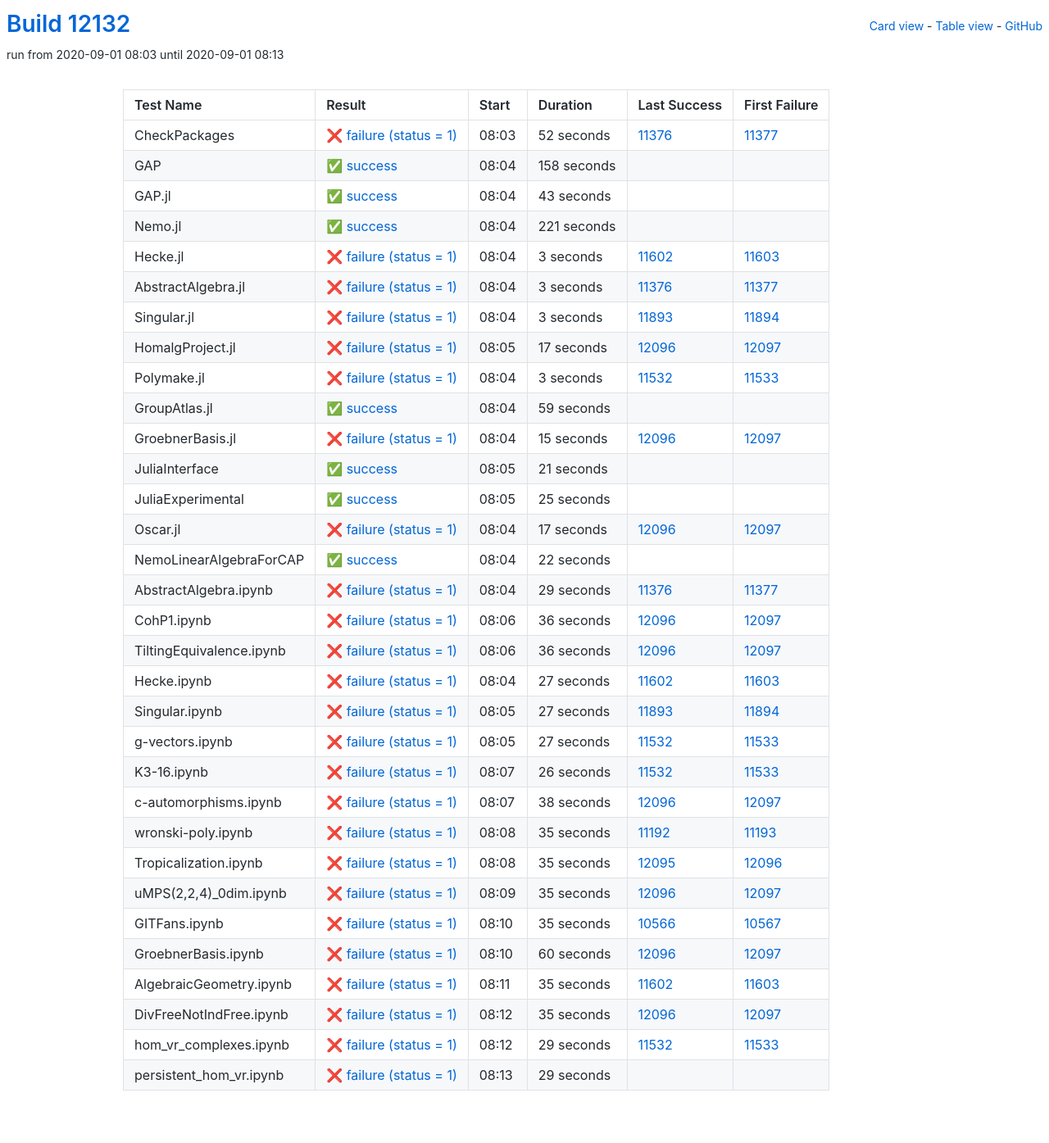
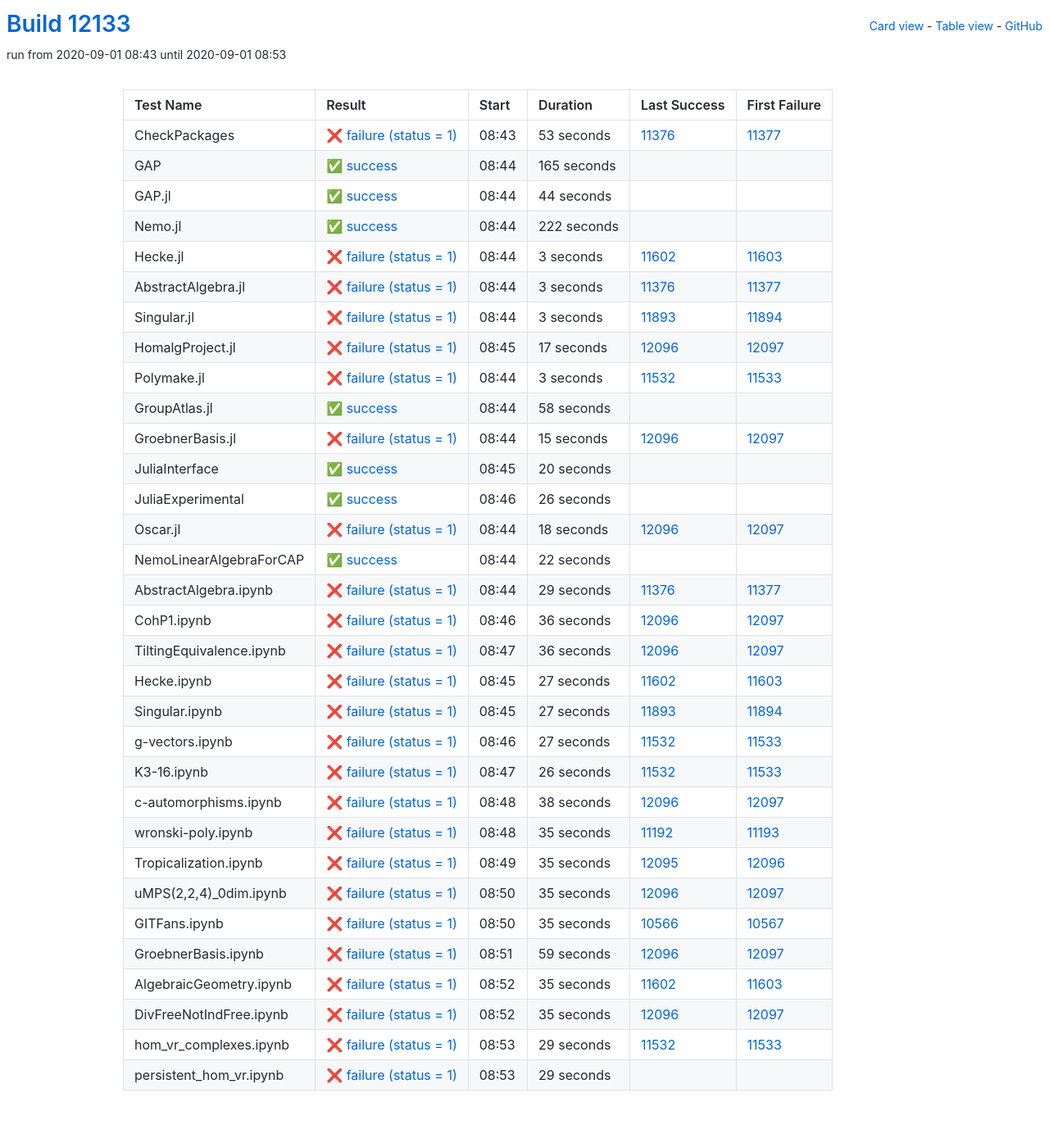
Before and after one commit to oscar-system/oscar-ci-status, a Jekyll site: the page built from table.html, in a window 1280 px wide. Shown: the whole page at 82% size. Built offline with Jekyll 4.4.1, drawn with Linux system fonts in a browser that asks for light colours.

Commit message:
Build #12133

```diff
--- a/_data/ci.yml
+++ b/_data/ci.yml
@@ -1,6 +1,6 @@
 ---
-build: 12132
-build_url: https://oscarci.mathematik.uni-kl.de/job/oscar/12132/
+build: 12133
+build_url: https://oscarci.mathematik.uni-kl.de/job/oscar/12133/
 job: oscar
 organization: oscar-system
 repo: oscar-ci-status
@@ -8,56 +8,56 @@
 tests:
 - name: CheckPackages
   id: checkpackages
-  log: https://oscarci.mathematik.uni-kl.de/job/oscar/12132/artifact/logs/build-12132/CheckPackages.log
-  start: 2020-09-01 08:03
+  log: https://oscarci.mathematik.uni-kl.de/job/oscar/12133/artifact/logs/build-12133/CheckPackages.log
+  start: 2020-09-01 08:43
   success: false
   exitcode: 1
   status: failure
-  duration: 52
+  duration: 53
   last_success: 11376
   last_success_url: https://oscarci.mathematik.uni-kl.de/job/oscar/11376/
   first_failure: 11377
   first_failure_url: https://oscarci.mathematik.uni-kl.de/job/oscar/11377/
 - name: GAP
   id: gap
-  log: https://oscarci.mathematik.uni-kl.de/job/oscar/12132/artifact/logs/build-12132/GAP.log
-  start: 2020-09-01 08:04
+  log: https://oscarci.mathematik.uni-kl.de/job/oscar/12133/artifact/logs/build-12133/GAP.log
+  start: 2020-09-01 08:44
   success: true
   exitcode: 0
   status: success
-  duration: 158
+  duration: 165
   last_success: false
   last_success_url:
   first_failure: false
   first_failure_url:
 - name: GAP.jl
   id: gap-jl
-  log: https://oscarci.mathematik.uni-kl.de/job/oscar/12132/artifact/logs/build-12132/GAP.jl.log
-  start: 2020-09-01 08:04
+  log: https://oscarci.mathematik.uni-kl.de/job/oscar/12133/artifact/logs/build-12133/GAP.jl.log
+  start: 2020-09-01 08:44
   success: true
   exitcode: 0
   status: success
-  duration: 43
+  duration: 44
   last_success: false
   last_success_url:
   first_failure: false
   first_failure_url:
 - name: Nemo.jl
   id: nemo-jl
-  log: https://oscarci.mathematik.uni-kl.de/job/oscar/12132/artifact/logs/build-12132/Nemo.jl.log
-  start: 2020-09-01 08:04
+  log: https://oscarci.mathematik.uni-kl.de/job/oscar/12133/artifact/logs/build-12133/Nemo.jl.log
+  start: 2020-09-01 08:44
   success: true
   exitcode: 0
   status: success
-  duration: 221
+  duration: 222
   last_success: false
   last_success_url:
   first_failure: false
   first_failure_url:
 - name: Hecke.jl
   id: hecke-jl
-  log: https://oscarci.mathematik.uni-kl.de/job/oscar/12132/artifact/logs/build-12132/Hecke.jl.log
-  start: 2020-09-01 08:04
+  log: https://oscarci.mathematik.uni-kl.de/job/oscar/12133/artifact/logs/build-12133/Hecke.jl.log
+  start: 2020-09-01 08:44
   success: false
   exitcode: 1
   status: failure
@@ -68,8 +68,8 @@
   first_failure_url: https://oscarci.mathematik.uni-kl.de/job/oscar/11603/
 - name: AbstractAlgebra.jl
   id: abstractalgebra-jl
-  log: https://oscarci.mathematik.uni-kl.de/job/oscar/12132/artifact/logs/build-12132/AbstractAlgebra.jl.log
-  start: 2020-09-01 08:04
+  log: https://oscarci.mathematik.uni-kl.de/job/oscar/12133/artifact/logs/build-12133/AbstractAlgebra.jl.log
+  start: 2020-09-01 08:44
   success: false
   exitcode: 1
   status: failure
@@ -80,8 +80,8 @@
   first_failure_url: https://oscarci.mathematik.uni-kl.de/job/oscar/11377/
 - name: Singular.jl
   id: singular-jl
-  log: https://oscarci.mathematik.uni-kl.de/job/oscar/12132/artifact/logs/build-12132/Singular.jl.log
-  start: 2020-09-01 08:04
+  log: https://oscarci.mathematik.uni-kl.de/job/oscar/12133/artifact/logs/build-12133/Singular.jl.log
+  start: 2020-09-01 08:44
   success: false
   exitcode: 1
   status: failure
@@ -92,8 +92,8 @@
   first_failure_url: https://oscarci.mathematik.uni-kl.de/job/oscar/11894/
 - name: HomalgProject.jl
   id: homalgproject-jl
-  log: https://oscarci.mathematik.uni-kl.de/job/oscar/12132/artifact/logs/build-12132/HomalgProject.jl.log
-  start: 2020-09-01 08:05
+  log: https://oscarci.mathematik.uni-kl.de/job/oscar/12133/artifact/logs/build-12133/HomalgProject.jl.log
+  start: 2020-09-01 08:45
   success: false
   exitcode: 1
   status: failure
@@ -104,8 +104,8 @@
   first_failure_url: https://oscarci.mathematik.uni-kl.de/job/oscar/12097/
 - name: Polymake.jl
   id: polymake-jl
-  log: https://oscarci.mathematik.uni-kl.de/job/oscar/12132/artifact/logs/build-12132/Polymake.jl.log
-  start: 2020-09-01 08:04
+  log: https://oscarci.mathematik.uni-kl.de/job/oscar/12133/artifact/logs/build-12133/Polymake.jl.log
+  start: 2020-09-01 08:44
   success: false
   exitcode: 1
   status: failure
@@ -116,20 +116,20 @@
   first_failure_url: https://oscarci.mathematik.uni-kl.de/job/oscar/11533/
 - name: GroupAtlas.jl
   id: groupatlas-jl
-  log: https://oscarci.mathematik.uni-kl.de/job/oscar/12132/artifact/logs/build-12132/GroupAtlas.jl.log
-  start: 2020-09-01 08:04
+  log: https://oscarci.mathematik.uni-kl.de/job/oscar/12133/artifact/logs/build-12133/GroupAtlas.jl.log
+  start: 2020-09-01 08:44
   success: true
   exitcode: 0
   status: success
-  duration: 59
+  duration: 58
   last_success: false
   last_success_url:
   first_failure: false
   first_failure_url:
 - name: GroebnerBasis.jl
   id: groebnerbasis-jl
-  log: https://oscarci.mathematik.uni-kl.de/job/oscar/12132/artifact/logs/build-12132/GroebnerBasis.jl.log
-  start: 2020-09-01 08:04
+  log: https://oscarci.mathematik.uni-kl.de/job/oscar/12133/artifact/logs/build-12133/GroebnerBasis.jl.log
+  start: 2020-09-01 08:44
   success: false
   exitcode: 1
   status: failure
@@ -140,44 +140,44 @@
   first_failure_url: https://oscarci.mathematik.uni-kl.de/job/oscar/12097/
 - name: JuliaInterface
   id: juliainterface
-  log: https://oscarci.mathematik.uni-kl.de/job/oscar/12132/artifact/logs/build-12132/JuliaInterface.log
-  start: 2020-09-01 08:05
+  log: https://oscarci.mathematik.uni-kl.de/job/oscar/12133/artifact/logs/build-12133/JuliaInterface.log
+  start: 2020-09-01 08:45
   success: true
   exitcode: 0
   status: success
-  duration: 21
+  duration: 20
   last_success: false
   last_success_url:
   first_failure: false
   first_failure_url:
 - name: JuliaExperimental
   id: juliaexperimental
-  log: https://oscarci.mathematik.uni-kl.de/job/oscar/12132/artifact/logs/build-12132/JuliaExperimental.log
-  start: 2020-09-01 08:05
+  log: https://oscarci.mathematik.uni-kl.de/job/oscar/12133/artifact/logs/build-12133/JuliaExperimental.log
+  start: 2020-09-01 08:46
   success: true
   exitcode: 0
   status: success
-  duration: 25
+  duration: 26
   last_success: false
   last_success_url:
   first_failure: false
   first_failure_url:
 - name: Oscar.jl
   id: oscar-jl
-  log: https://oscarci.mathematik.uni-kl.de/job/oscar/12132/artifact/logs/build-12132/Oscar.jl.log
-  start: 2020-09-01 08:04
+  log: https://oscarci.mathematik.uni-kl.de/job/oscar/12133/artifact/logs/build-12133/Oscar.jl.log
+  start: 2020-09-01 08:44
   success: false
   exitcode: 1
   status: failure
-  duration: 17
+  duration: 18
   last_success: 12096
   last_success_url: https://oscarci.mathematik.uni-kl.de/job/oscar/12096/
   first_failure: 12097
   first_failure_url: https://oscarci.mathematik.uni-kl.de/job/oscar/12097/
 - name: NemoLinearAlgebraForCAP
   id: nemolinearalgebraforcap
-  log: https://oscarci.mathematik.uni-kl.de/job/oscar/12132/artifact/logs/build-12132/NemoLinearAlgebraForCAP.log
-  start: 2020-09-01 08:04
+  log: https://oscarci.mathematik.uni-kl.de/job/oscar/12133/artifact/logs/build-12133/NemoLinearAlgebraForCAP.log
+  start: 2020-09-01 08:44
   success: true
   exitcode: 0
   status: success
@@ -188,8 +188,8 @@
   first_failure_url:
 - name: AbstractAlgebra.ipynb
   id: abstractalgebra-ipynb
-  log: https://oscarci.mathematik.uni-kl.de/job/oscar/12132/artifact/logs/build-12132/AbstractAlgebra.ipynb.log
-  start: 2020-09-01 08:04
+  log: https://oscarci.mathematik.uni-kl.de/job/oscar/12133/artifact/logs/build-12133/AbstractAlgebra.ipynb.log
+  start: 2020-09-01 08:44
   success: false
   exitcode: 1
   status: failure
@@ -200,8 +200,8 @@
   first_failure_url: https://oscarci.mathematik.uni-kl.de/job/oscar/11377/
 - name: CohP1.ipynb
   id: cohp1-ipynb
-  log: https://oscarci.mathematik.uni-kl.de/job/oscar/12132/artifact/logs/build-12132/CohP1.ipynb.log
-  start: 2020-09-01 08:06
+  log: https://oscarci.mathematik.uni-kl.de/job/oscar/12133/artifact/logs/build-12133/CohP1.ipynb.log
+  start: 2020-09-01 08:46
   success: false
   exitcode: 1
   status: failure
@@ -212,8 +212,8 @@
   first_failure_url: https://oscarci.mathematik.uni-kl.de/job/oscar/12097/
 - name: TiltingEquivalence.ipynb
   id: tiltingequivalence-ipynb
-  log: https://oscarci.mathematik.uni-kl.de/job/oscar/12132/artifact/logs/build-12132/TiltingEquivalence.ipynb.log
-  start: 2020-09-01 08:06
+  log: https://oscarci.mathematik.uni-kl.de/job/oscar/12133/artifact/logs/build-12133/TiltingEquivalence.ipynb.log
+  start: 2020-09-01 08:47
   success: false
   exitcode: 1
   status: failure
@@ -224,8 +224,8 @@
   first_failure_url: https://oscarci.mathematik.uni-kl.de/job/oscar/12097/
 - name: Hecke.ipynb
   id: hecke-ipynb
-  log: https://oscarci.mathematik.uni-kl.de/job/oscar/12132/artifact/logs/build-12132/Hecke.ipynb.log
-  start: 2020-09-01 08:04
+  log: https://oscarci.mathematik.uni-kl.de/job/oscar/12133/artifact/logs/build-12133/Hecke.ipynb.log
+  start: 2020-09-01 08:45
   success: false
   exitcode: 1
   status: failure
@@ -236,8 +236,8 @@
   first_failure_url: https://oscarci.mathematik.uni-kl.de/job/oscar/11603/
 - name: Singular.ipynb
   id: singular-ipynb
-  log: https://oscarci.mathematik.uni-kl.de/job/oscar/12132/artifact/logs/build-12132/Singular.ipynb.log
-  start: 2020-09-01 08:05
+  log: https://oscarci.mathematik.uni-kl.de/job/oscar/12133/artifact/logs/build-12133/Singular.ipynb.log
+  start: 2020-09-01 08:45
   success: false
   exitcode: 1
   status: failure
@@ -248,8 +248,8 @@
   first_failure_url: https://oscarci.mathematik.uni-kl.de/job/oscar/11894/
 - name: g-vectors.ipynb
   id: g-vectors-ipynb
-  log: https://oscarci.mathematik.uni-kl.de/job/oscar/12132/artifact/logs/build-12132/g-vectors.ipynb.log
-  start: 2020-09-01 08:05
+  log: https://oscarci.mathematik.uni-kl.de/job/oscar/12133/artifact/logs/build-12133/g-vectors.ipynb.log
+  start: 2020-09-01 08:46
   success: false
   exitcode: 1
   status: failure
@@ -260,8 +260,8 @@
   first_failure_url: https://oscarci.mathematik.uni-kl.de/job/oscar/11533/
 - name: K3-16.ipynb
   id: k3-16-ipynb
-  log: https://oscarci.mathematik.uni-kl.de/job/oscar/12132/artifact/logs/build-12132/K3-16.ipynb.log
-  start: 2020-09-01 08:07
+  log: https://oscarci.mathematik.uni-kl.de/job/oscar/12133/artifact/logs/build-12133/K3-16.ipynb.log
+  start: 2020-09-01 08:47
   success: false
   exitcode: 1
   status: failure
@@ -272,8 +272,8 @@
   first_failure_url: https://oscarci.mathematik.uni-kl.de/job/oscar/11533/
 - name: c-automorphisms.ipynb
   id: c-automorphisms-ipynb
-  log: https://oscarci.mathematik.uni-kl.de/job/oscar/12132/artifact/logs/build-12132/c-automorphisms.ipynb.log
-  start: 2020-09-01 08:07
+  log: https://oscarci.mathematik.uni-kl.de/job/oscar/12133/artifact/logs/build-12133/c-automorphisms.ipynb.log
+  start: 2020-09-01 08:48
   success: false
   exitcode: 1
   status: failure
@@ -284,8 +284,8 @@
   first_failure_url: https://oscarci.mathematik.uni-kl.de/job/oscar/12097/
 - name: wronski-poly.ipynb
   id: wronski-poly-ipynb
-  log: https://oscarci.mathematik.uni-kl.de/job/oscar/12132/artifact/logs/build-12132/wronski-poly.ipynb.log
-  start: 2020-09-01 08:08
+  log: https://oscarci.mathematik.uni-kl.de/job/oscar/12133/artifact/logs/build-12133/wronski-poly.ipynb.log
+  start: 2020-09-01 08:48
   success: false
   exitcode: 1
   status: failure
@@ -296,8 +296,8 @@
   first_failure_url: https://oscarci.mathematik.uni-kl.de/job/oscar/11193/
 - name: Tropicalization.ipynb
   id: tropicalization-ipynb
-  log: https://oscarci.mathematik.uni-kl.de/job/oscar/12132/artifact/logs/build-12132/Tropicalization.ipynb.log
-  start: 2020-09-01 08:08
+  log: https://oscarci.mathematik.uni-kl.de/job/oscar/12133/artifact/logs/build-12133/Tropicalization.ipynb.log
+  start: 2020-09-01 08:49
   success: false
   exitcode: 1
   status: failure
@@ -308,8 +308,8 @@
   first_failure_url: https://oscarci.mathematik.uni-kl.de/job/oscar/12096/
 - name: uMPS(2,2,4)_0dim.ipynb
   id: umps-2-2-4-0dim-ipynb
-  log: https://oscarci.mathematik.uni-kl.de/job/oscar/12132/artifact/logs/build-12132/uMPS-2-2-4-_0dim.ipynb.log
-  start: 2020-09-01 08:09
+  log: https://oscarci.mathematik.uni-kl.de/job/oscar/12133/artifact/logs/build-12133/uMPS-2-2-4-_0dim.ipynb.log
+  start: 2020-09-01 08:50
   success: false
   exitcode: 1
   status: failure
@@ -320,8 +320,8 @@
   first_failure_url: https://oscarci.mathematik.uni-kl.de/job/oscar/12097/
 - name: GITFans.ipynb
   id: gitfans-ipynb
-  log: https://oscarci.mathematik.uni-kl.de/job/oscar/12132/artifact/logs/build-12132/GITFans.ipynb.log
-  start: 2020-09-01 08:10
+  log: https://oscarci.mathematik.uni-kl.de/job/oscar/12133/artifact/logs/build-12133/GITFans.ipynb.log
+  start: 2020-09-01 08:50
   success: false
   exitcode: 1
   status: failure
@@ -332,20 +332,20 @@
   first_failure_url: https://oscarci.mathematik.uni-kl.de/job/oscar/10567/
 - name: GroebnerBasis.ipynb
   id: groebnerbasis-ipynb
-  log: https://oscarci.mathematik.uni-kl.de/job/oscar/12132/artifact/logs/build-12132/GroebnerBasis.ipynb.log
-  start: 2020-09-01 08:10
+  log: https://oscarci.mathematik.uni-kl.de/job/oscar/12133/artifact/logs/build-12133/GroebnerBasis.ipynb.log
+  start: 2020-09-01 08:51
   success: false
   exitcode: 1
   status: failure
-  duration: 60
+  duration: 59
   last_success: 12096
   last_success_url: https://oscarci.mathematik.uni-kl.de/job/oscar/12096/
   first_failure: 12097
   first_failure_url: https://oscarci.mathematik.uni-kl.de/job/oscar/12097/
 - name: AlgebraicGeometry.ipynb
   id: algebraicgeometry-ipynb
-  log: https://oscarci.mathematik.uni-kl.de/job/oscar/12132/artifact/logs/build-12132/AlgebraicGeometry.ipynb.log
-  start: 2020-09-01 08:11
+  log: https://oscarci.mathematik.uni-kl.de/job/oscar/12133/artifact/logs/build-12133/AlgebraicGeometry.ipynb.log
+  start: 2020-09-01 08:52
   success: false
   exitcode: 1
   status: failure
@@ -356,8 +356,8 @@
   first_failure_url: https://oscarci.mathematik.uni-kl.de/job/oscar/11603/
 - name: DivFreeNotIndFree.ipynb
   id: divfreenotindfree-ipynb
-  log: https://oscarci.mathematik.uni-kl.de/job/oscar/12132/artifact/logs/build-12132/DivFreeNotIndFree.ipynb.log
-  start: 2020-09-01 08:12
+  log: https://oscarci.mathematik.uni-kl.de/job/oscar/12133/artifact/logs/build-12133/DivFreeNotIndFree.ipynb.log
+  start: 2020-09-01 08:52
   success: false
   exitcode: 1
   status: failure
@@ -368,8 +368,8 @@
   first_failure_url: https://oscarci.mathematik.uni-kl.de/job/oscar/12097/
 - name: hom_vr_complexes.ipynb
   id: hom-vr-complexes-ipynb
-  log: https://oscarci.mathematik.uni-kl.de/job/oscar/12132/artifact/logs/build-12132/hom_vr_complexes.ipynb.log
-  start: 2020-09-01 08:12
+  log: https://oscarci.mathematik.uni-kl.de/job/oscar/12133/artifact/logs/build-12133/hom_vr_complexes.ipynb.log
+  start: 2020-09-01 08:53
   success: false
   exitcode: 1
   status: failure
@@ -380,8 +380,8 @@
   first_failure_url: https://oscarci.mathematik.uni-kl.de/job/oscar/11533/
 - name: persistent_hom_vr.ipynb
   id: persistent-hom-vr-ipynb
-  log: https://oscarci.mathematik.uni-kl.de/job/oscar/12132/artifact/logs/build-12132/persistent_hom_vr.ipynb.log
-  start: 2020-09-01 08:13
+  log: https://oscarci.mathematik.uni-kl.de/job/oscar/12133/artifact/logs/build-12133/persistent_hom_vr.ipynb.log
+  start: 2020-09-01 08:53
   success: false
   exitcode: 1
   status: failure
```
Also changed, not shown: README.md.
